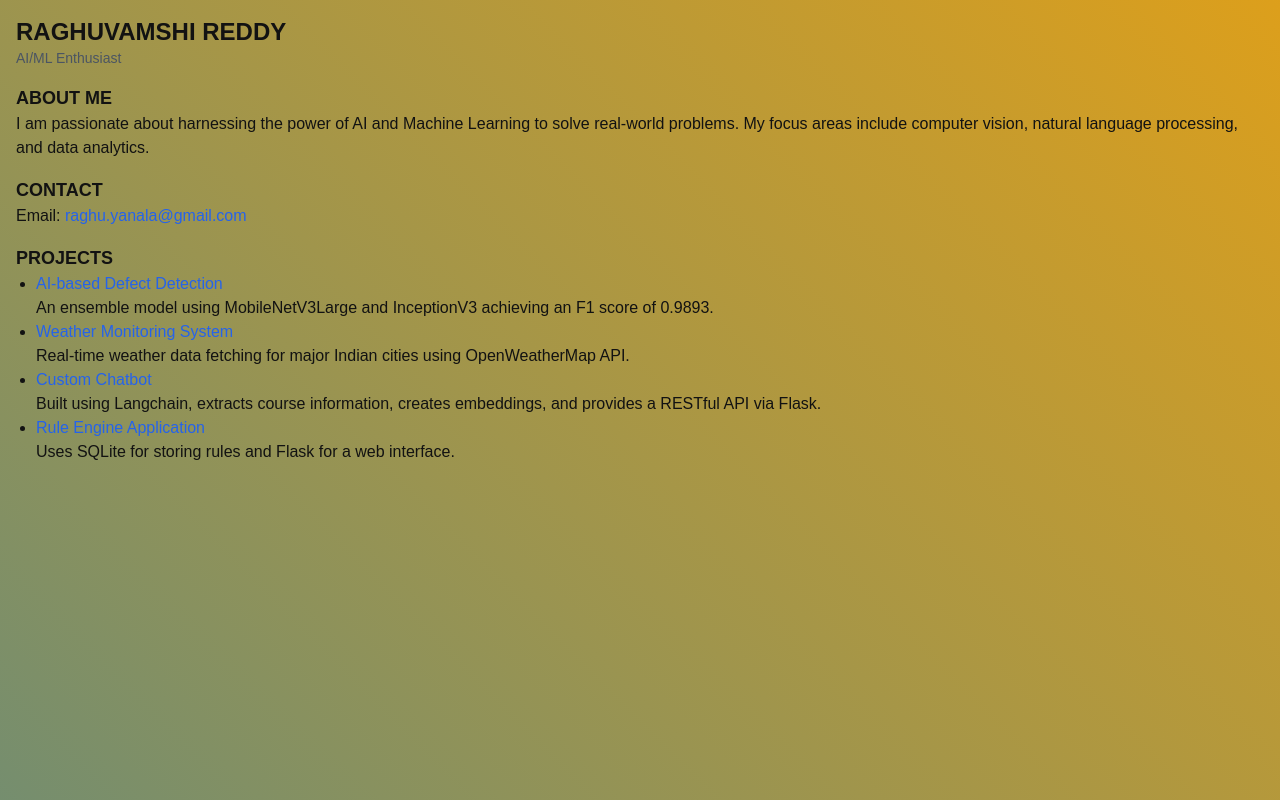
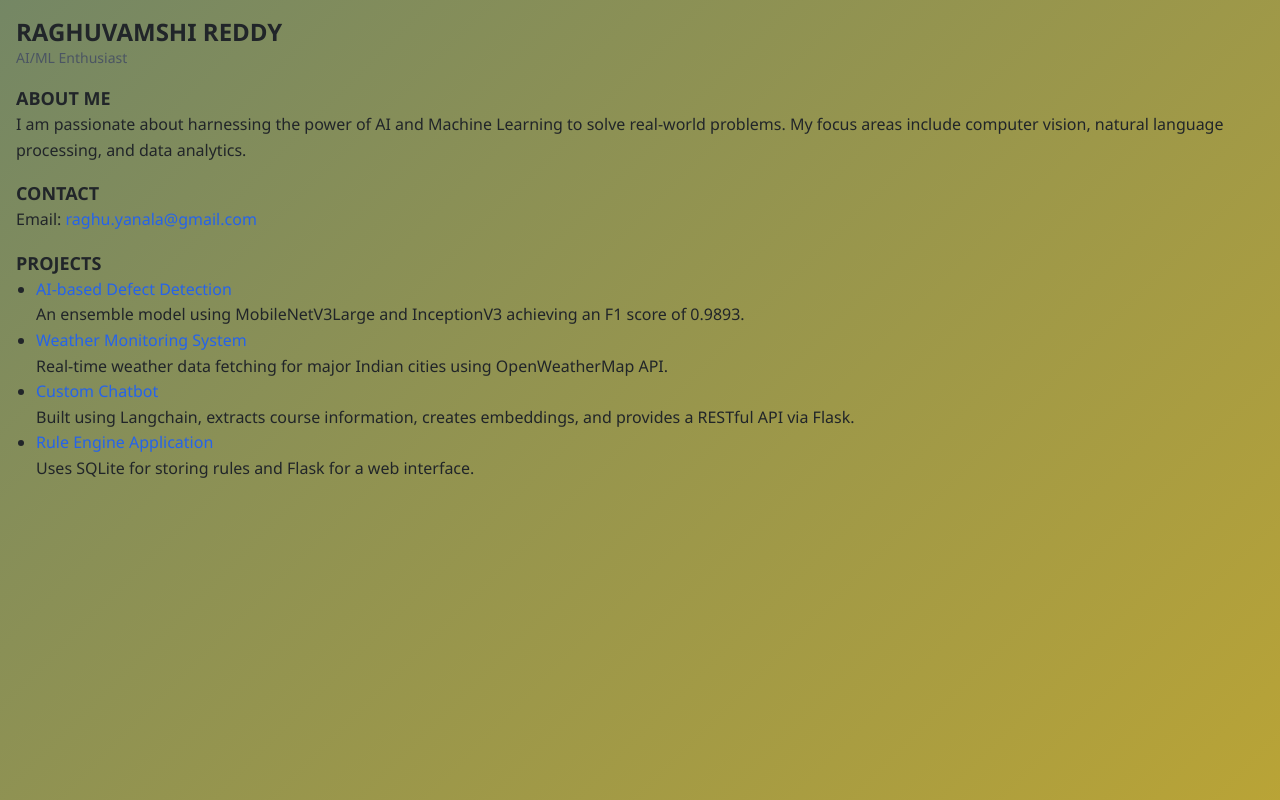
Before and after one commit to roar3691/nextjs-boilerplate, a Next.js app: page / in a window 1280 px wide. Shown: the top 800 px of the page. Built offline with nearby package versions, Linux system fonts and the light colour scheme.

Commit message:
Update globals.css

```diff
--- a/app/globals.css
+++ b/app/globals.css
@@ -2,41 +2,45 @@
 @tailwind components;
 @tailwind utilities;
 
+/* Root Variables: Define a professional color palette */
 :root {
-  --background: #f9f9f9;
-  --foreground: #121212;
-  --primary: #007acc; /* Professional blue */
-  --secondary: #ffa500; /* Accent orange */
-  --accent: #32cd32; /* Bright green */
-  --highlight: #ff4500; /* Vibrant red-orange */
-  --text-muted: #6c757d; /* Muted gray */
-  --border-color: #e0e0e0; /* Light gray for borders */
+  --background: #ffffff; /* Neutral white background */
+  --foreground: #212529; /* Dark gray for text */
+  --primary: #0056b3; /* Professional dark blue */
+  --secondary: #ffc107; /* Gold for accents */
+  --accent: #28a745; /* Vibrant green for highlights */
+  --highlight: #dc3545; /* Bright red for alerts or important actions */
+  --text-muted: #6c757d; /* Muted gray for secondary text */
+  --border-color: #dee2e6; /* Subtle gray for borders */
 }
 
 @media (prefers-color-scheme: dark) {
   :root {
-    --background: #121212;
-    --foreground: #f1f1f1;
-    --primary: #3399ff;
-    --secondary: #ffae42;
-    --accent: #3cb371;
-    --highlight: #ff6347;
-    --text-muted: #aaaaaa;
-    --border-color: #2c2c2c;
+    --background: #181a1b; /* Dark gray for background */
+    --foreground: #e9ecef; /* Light gray for text */
+    --primary: #3399ff; /* Brighter blue for dark mode */
+    --secondary: #ffce54; /* Softer gold */
+    --accent: #51cf66; /* Light green */
+    --highlight: #ff6b6b; /* Soft red */
+    --text-muted: #ced4da; /* Lighter muted gray */
+    --border-color: #343a40; /* Darker gray for borders */
   }
 }
 
+/* Base Styles */
 body {
   background-color: var(--background);
   color: var(--foreground);
-  font-family: Arial, Helvetica, sans-serif;
-  transition: background-color 0.3s, color 0.3s;
+  font-family: 'Segoe UI', Tahoma, Geneva, Verdana, sans-serif;
+  line-height: 1.6;
+  transition: background-color 0.3s ease, color 0.3s ease;
 }
 
+/* Gradient Background */
 .gradient-bg {
-  background: linear-gradient(45deg, var(--primary), var(--secondary));
-  background-size: 200% 200%;
-  animation: gradientAnimation 15s ease infinite;
+  background: linear-gradient(135deg, var(--primary), var(--secondary));
+  background-size: 300% 300%;
+  animation: gradientAnimation 10s ease infinite;
 }
 
 @keyframes gradientAnimation {
@@ -51,14 +55,37 @@ body {
   }
 }
 
+/* Typography */
 .text-primary {
   color: var(--primary);
+}
+
+.text-secondary {
+  color: var(--secondary);
+}
+
+.text-accent {
+  color: var(--accent);
+}
+
+.text-highlight {
+  color: var(--highlight);
 }
 
 .text-muted {
   color: var(--text-muted);
 }
 
+.font-heading {
+  font-family: 'Poppins', Arial, Helvetica, sans-serif;
+  font-weight: 600;
+}
+
+.font-body {
+  font-family: 'Roboto', Arial, Helvetica, sans-serif;
+}
+
+/* Borders */
 .border-primary {
   border-color: var(--primary);
 }
@@ -70,3 +97,98 @@ body {
 .border-accent {
   border-color: var(--accent);
 }
+
+.border-highlight {
+  border-color: var(--highlight);
+}
+
+/* Buttons */
+.btn {
+  display: inline-block;
+  font-weight: 500;
+  text-align: center;
+  padding: 0.5rem 1rem;
+  border: 1px solid transparent;
+  border-radius: 0.25rem;
+  text-decoration: none;
+  transition: all 0.3s ease;
+}
+
+.btn-primary {
+  background-color: var(--primary);
+  color: #fff;
+  border-color: var(--primary);
+}
+
+.btn-primary:hover {
+  background-color: darken(var(--primary), 10%);
+  border-color: darken(var(--primary), 10%);
+}
+
+.btn-secondary {
+  background-color: var(--secondary);
+  color: #fff;
+  border-color: var(--secondary);
+}
+
+.btn-secondary:hover {
+  background-color: darken(var(--secondary), 10%);
+  border-color: darken(var(--secondary), 10%);
+}
+
+.btn-accent {
+  background-color: var(--accent);
+  color: #fff;
+  border-color: var(--accent);
+}
+
+.btn-accent:hover {
+  background-color: darken(var(--accent), 10%);
+  border-color: darken(var(--accent), 10%);
+}
+
+/* Utility Classes */
+.shadow-card {
+  box-shadow: 0 4px 6px rgba(0, 0, 0, 0.1), 0 1px 3px rgba(0, 0, 0, 0.06);
+}
+
+.card {
+  background-color: var(--background);
+  border: 1px solid var(--border-color);
+  border-radius: 0.5rem;
+  padding: 1rem;
+  transition: box-shadow 0.3s ease;
+}
+
+.card:hover {
+  box-shadow: 0 8px 12px rgba(0, 0, 0, 0.15), 0 3px 6px rgba(0, 0, 0, 0.1);
+}
+
+.list-item {
+  color: var(--foreground);
+  margin-bottom: 0.5rem;
+}
+
+.list-item a {
+  color: var(--primary);
+  text-decoration: underline;
+}
+
+.list-item a:hover {
+  color: var(--highlight);
+}
+
+/* Accessibility */
+a {
+  color: var(--primary);
+  text-decoration: none;
+}
+
+a:hover {
+  color: var(--highlight);
+}
+
+a:focus {
+  outline: 2px dashed var(--highlight);
+  outline-offset: 4px;
+}
```
